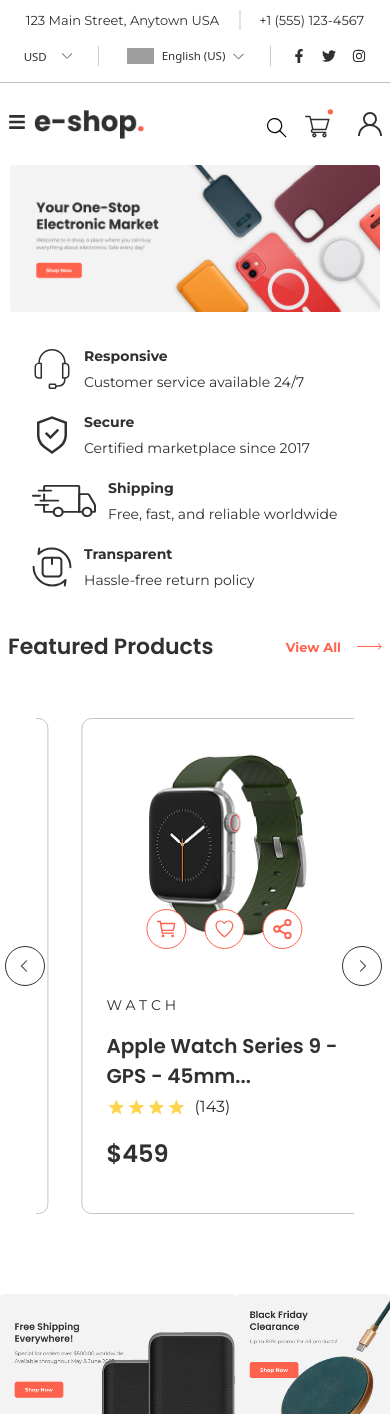
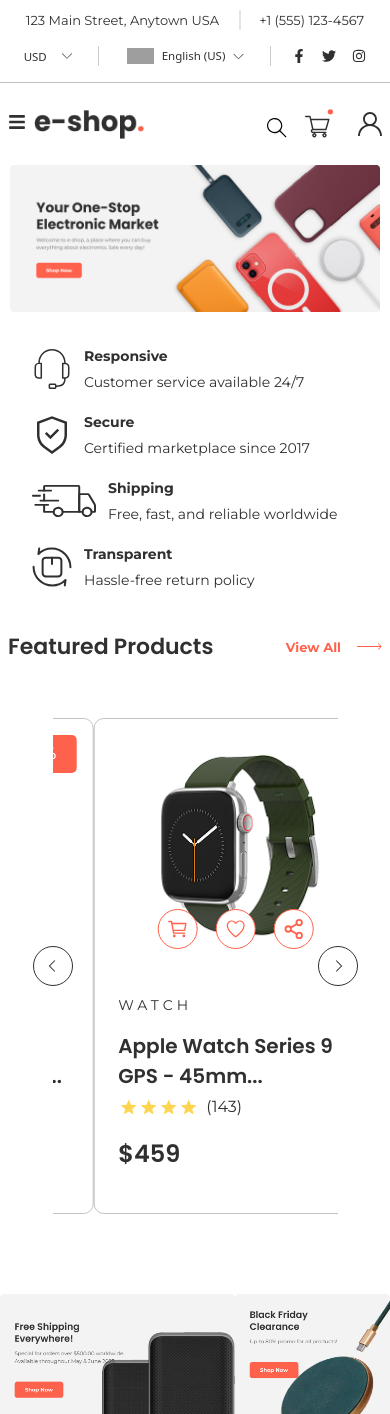
Before and after one commit to arafatYasir/Eshop, a React (Vite) app: page / in a window 390 px wide. Shown: the top 1414 px of the page. Built offline with nearby package versions, Linux system fonts and the light colour scheme; grey boxes are pictures that could not be loaded.

Commit message:
Arrow position bug fixed

```diff
--- a/src/components/FeaturedProducts.jsx
+++ b/src/components/FeaturedProducts.jsx
@@ -7,6 +7,84 @@
 import { LiaAngleLeftSolid, LiaAngleRightSolid } from "react-icons/lia";
 import featuredProducts from "../../public/products/FeaturedProducts";
 import LongArrowIcon from "../icons/LongArrowIcon";
+
+// ---- Mobile Slider Arrow Functions ----
+
+function SampleNextArrowMobile(props) {
+    const { className, style, onClick } = props;
+    return (
+        <div
+            style={{
+                ...style,
+                display: "flex",
+                justifyContent: "center",
+                background: "white",
+                alignItems: "center",
+                width: "40px",
+                height: "40px",
+                border: "1px solid #303030",
+                borderRadius: "50%",
+                right: "-20px",
+                zIndex: 10
+            }}
+            className={className}
+            onClick={onClick}
+        >
+            <LiaAngleRightSolid className="text-[#303030] absolute left-1/2 -translate-x-1/2" size={16} />
+        </div>
+    );
+}
+
+function SamplePrevArrowMobile(props) {
+    const { className, style, onClick } = props;
+    return (
+        <div
+            className={className}
+            style={{
+                ...style,
+                display: "flex",
+                background: "white",
+                justifyContent: "center",
+                alignItems: "center",
+                width: "40px",
+                height: "40px",
+                border: "1px solid #303030",
+                borderRadius: "50%",
+                left: "-20px",
+                zIndex: 10,
+            }}
+            onClick={onClick}
+        >
+            <LiaAngleLeftSolid className="text-[#303030] absolute left-1/2 -translate-x-1/2" size={16} />
+        </div>
+    );
+}
+
+// ---- PC Slider Arrow Functions ----
+function SamplePrevArrow(props) {
+    const { className, style, onClick } = props;
+    return (
+        <div
+            className={className}
+            style={{
+                ...style,
+                display: "flex",
+                background: "white",
+                justifyContent: "center",
+                alignItems: "center",
+                width: "40px",
+                height: "40px",
+                border: "1px solid #303030",
+                borderRadius: "50%",
+                left: "-4px",
+                zIndex: 10,
+            }}
+            onClick={onClick}
+        >
+            <LiaAngleLeftSolid className="text-[#303030] absolute left-1/2 -translate-x-1/2" size={16} />
+        </div>
+    );
+}
 
 function SampleNextArrow(props) {
     const { className, style, onClick } = props;
@@ -22,38 +100,13 @@
                 height: "40px",
                 border: "1px solid #303030",
                 borderRadius: "50%",
-                right: "8px",
+                right: "0px",
                 zIndex: 10
             }}
             className={className}
             onClick={onClick}
         >
             <LiaAngleRightSolid className="text-[#303030] absolute left-1/2 -translate-x-1/2" size={16} />
-        </div>
-    );
-}
-
-function SamplePrevArrow(props) {
-    const { className, style, onClick } = props;
-    return (
-        <div
-            className={className}
-            style={{
-                ...style,
-                display: "flex",
-                background: "white",
-                justifyContent: "center",
-                alignItems: "center",
-                width: "40px",
-                height: "40px",
-                border: "1px solid #303030",
-                borderRadius: "50%",
-                left: "5px",
-                zIndex: 10
-            }}
-            onClick={onClick}
-        >
-            <LiaAngleLeftSolid className="text-[#303030] absolute left-1/2 -translate-x-1/2" size={16} />
         </div>
     );
 }
@@ -76,6 +129,8 @@
                 breakpoint: 415,
                 settings: {
                     slidesToShow: 1,
+                    nextArrow: <SampleNextArrowMobile />,
+                    prevArrow: <SamplePrevArrowMobile />,
                 }
             }
         ]
@@ -89,7 +144,7 @@
                     <p className="flex items-center text-[13px] sm:text-base text-[#FF624C] font-['Montserrat'] font-bold leading-6 gap-4">View All <LongArrowIcon width="25px" /></p>
                 </div>
 
-                <Slider {...settings} className="mt-12 px-9">
+                <Slider {...settings} className="mt-12 sm:px-9 max-w-[285px] mx-auto sm:min-w-full">
                     {
                         featuredProducts.map(p => (
                             <div className="flex items-center justify-center" key={p.id}>
```
